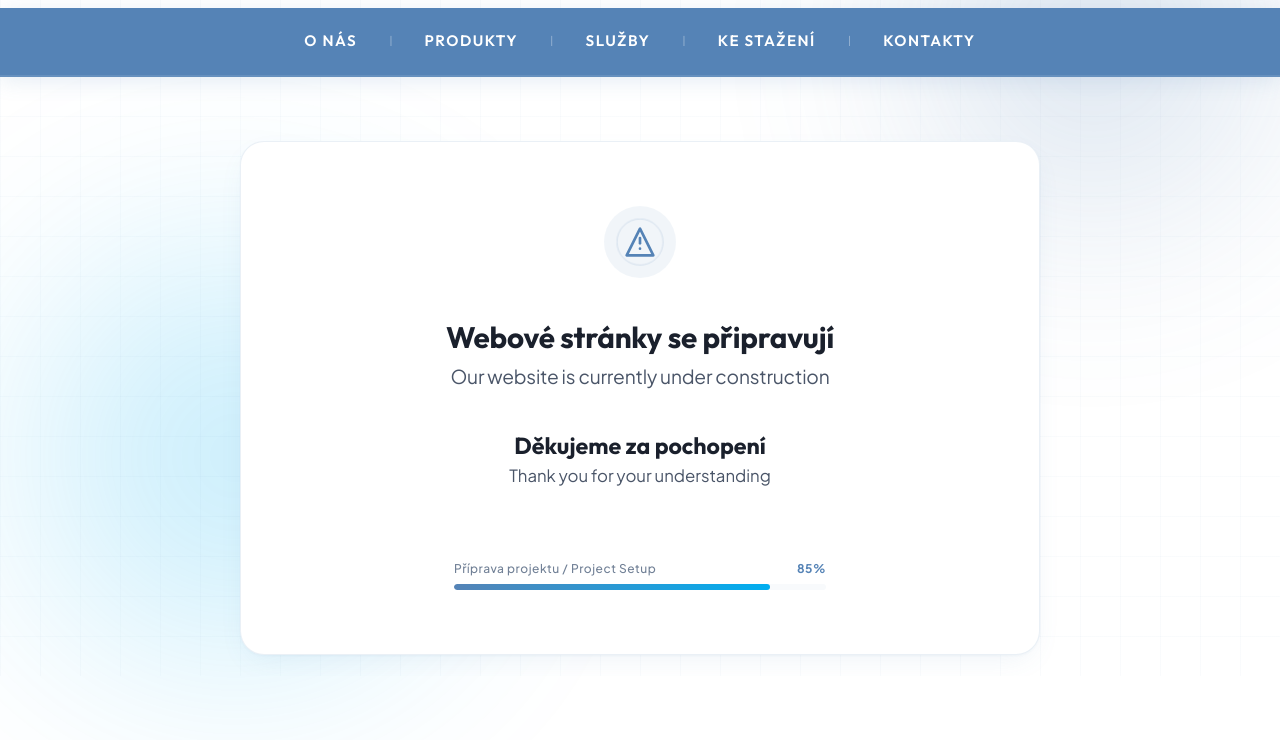
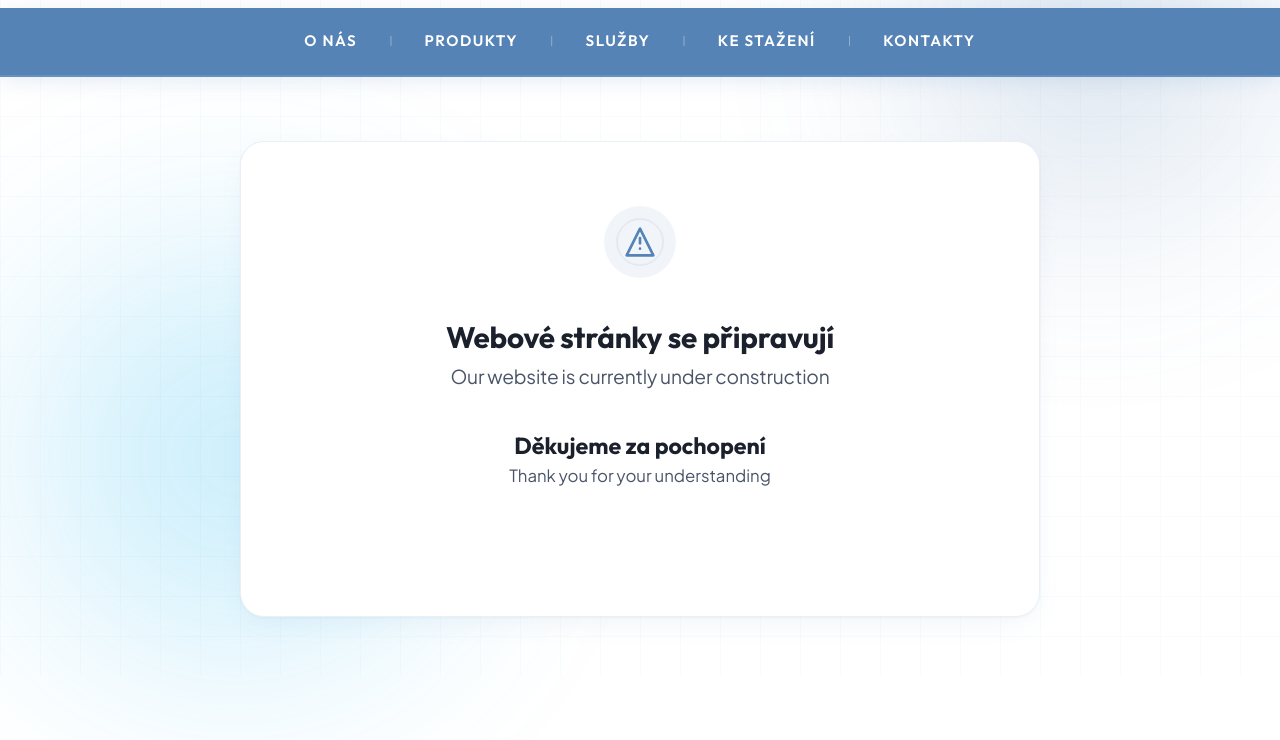
Before and after one commit to JakubKroca23/logpike, a website built with Vite: page index.html in a window 1280 px wide. Shown: the part 124-864 px from the top of the page. Built offline with nearby package versions, Linux system fonts and the light colour scheme.

Commit message:
feat: add index.html to distribution directory and remove progress bar from source file

```diff
--- a/index.html
+++ b/index.html
@@ -106,16 +106,6 @@
           <span class="thank-you-sub">Thank you for your understanding</span>
         </p>
 
-        <!-- Dynamic element: Subtle progress bar showing the page is moving forward -->
-        <div class="progress-container">
-          <div class="progress-bar-label">
-            <span>Příprava projektu / Project Setup</span>
-            <span class="progress-pct">85%</span>
-          </div>
-          <div class="progress-track">
-            <div class="progress-fill"></div>
-          </div>
-        </div>
       </div>
     </main>
 
```
Also changed, not shown: dist/index.html.
